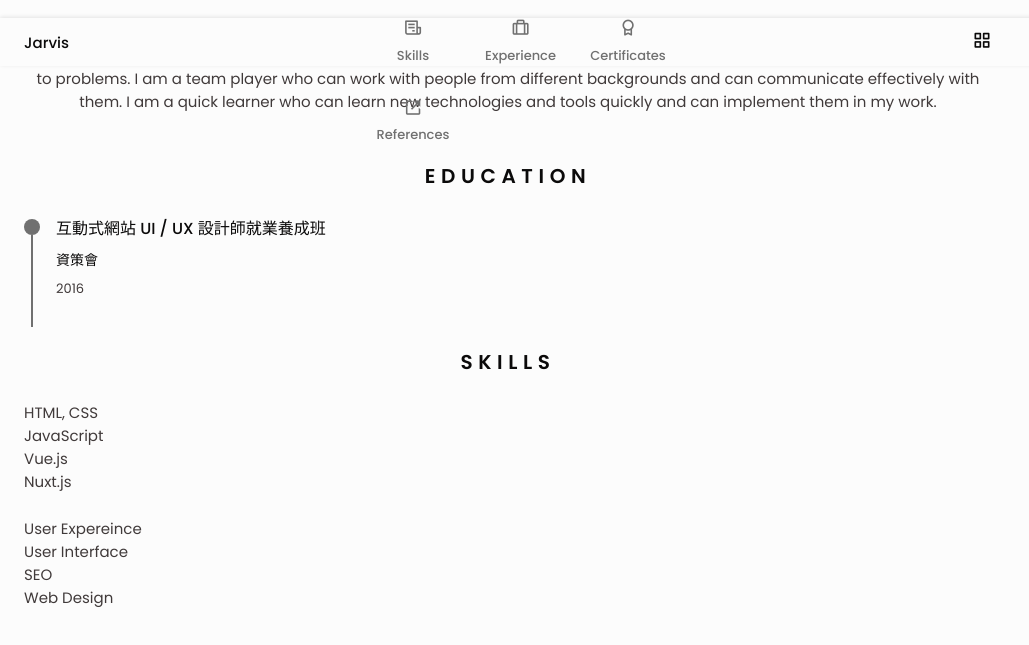
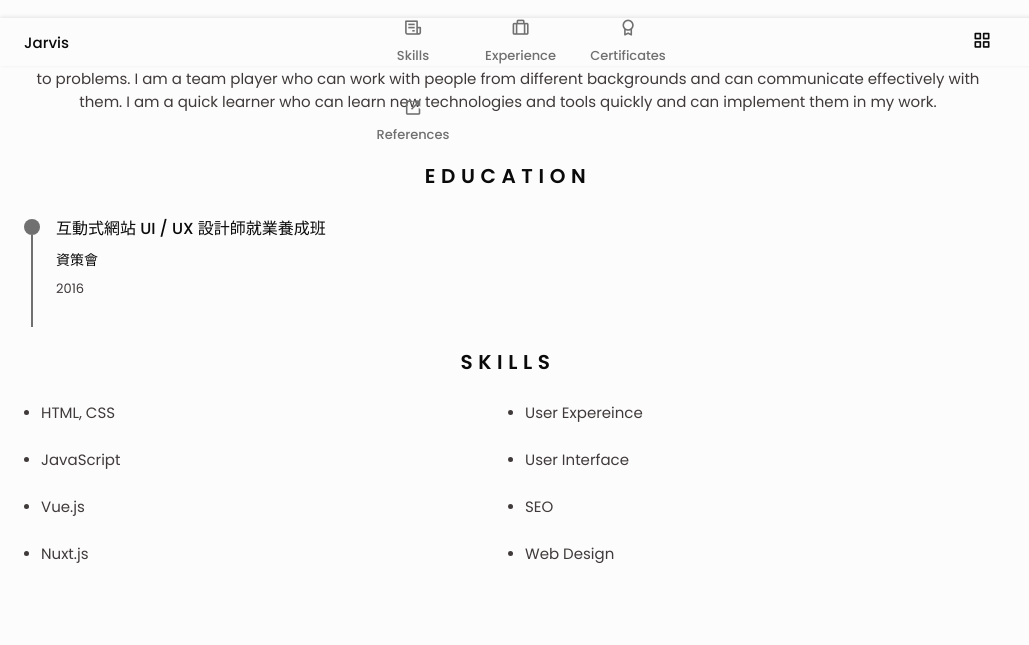
Before and after one commit to Gotop1711/Gotop1711.github.io, a plain HTML site: page index.html in a window 1280 px wide. Shown: the part 734-1379 px from the top of the page, without its empty margins (0-1029 px from the left). Drawn offline with nearby package versions, Linux system fonts and the light colour scheme.

Commit message:
feat: style "skills" section

```diff
--- a/assets/css/main.css
+++ b/assets/css/main.css
@@ -320,3 +320,24 @@ img {
 .education__year {
   font-size: var(--smaller-font-size);
 }
+
+/* ===== Skills and Languages ===== */
+.skills__content {
+  grid-template-columns: repeat(2, 1fr);
+  gap: 0;
+}
+
+.skills__name {
+  display: flex;
+  align-items: center;
+  margin-bottom: var(--mb-3);
+}
+
+.skills__circle {
+  display: inline-block;
+  width: 5px;
+  height: 5px;
+  background-color: var(--text-color);
+  border-radius: 50%;
+  margin-right: 0.75rem;
+}
```
